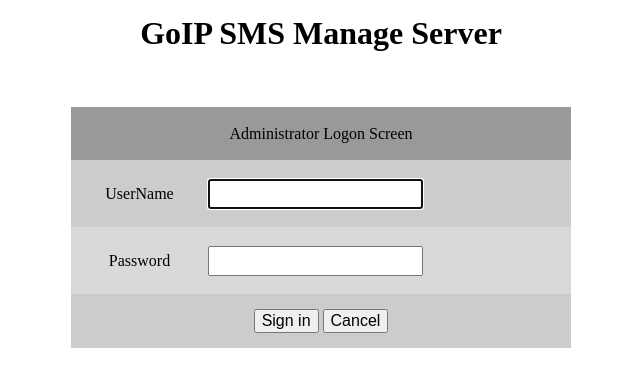
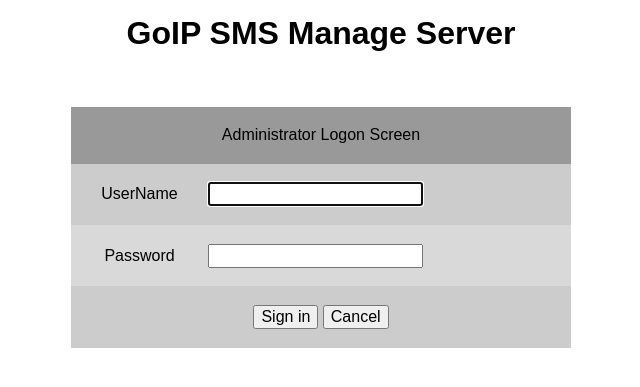
Before and after one commit to LaryHUB/smscentr, a PHP site: page /all_cmd.php in a window 1280 px wide. Shown: the top 387 px of the page, without its empty margins (319-959 px from the left). Run offline with PHP 8.4, Linux system fonts and the light colour scheme; data comes from the database, SQL or seed files in the repository.

Commit message:
Stabilize legacy UI layout

```diff
--- a/goip/style.css
+++ b/goip/style.css
@@ -1,30 +1,38 @@
 BODY
 {
-	FONT-FAMILY: "藥胎";
+	FONT-FAMILY: Arial, Helvetica, sans-serif;
 	FONT-SIZE: 12pt;
 	text-decoration: none;
 	line-height: 150%;
 	background-color: #FBFDFF;
+	box-sizing: border-box;
 }
 TD
 {
-	FONT-FAMILY: "藥胎";
+	FONT-FAMILY: Arial, Helvetica, sans-serif;
 	FONT-SIZE: 12pt;
+	vertical-align: middle;
 }
 Input
 {
 	FONT-SIZE: 12pt;
 	HEIGHT: 24px;
+	vertical-align: middle;
+	box-sizing: border-box;
 }
 Button
 {
 	FONT-SIZE: 12pt;
 	HEIGHT: 24px;
+	vertical-align: middle;
+	box-sizing: border-box;
 }
 Select
 {
 	FONT-SIZE: 12pt;
 	HEIGHT: 24px;
+	vertical-align: middle;
+	box-sizing: border-box;
 }
 A
 {
@@ -147,20 +155,28 @@ TABLE TD.marked {
 	width:80px;
 	height:40px;
 }
-.textarea {
-	font-size: 18px;
-}
-
-.goip-table-filter {
-	margin: 6px 0;
-	width: 220px;
-	height: 22px;
-	border: 1px solid #215DC6;
-	padding: 2px 6px;
-	font-family: helvetica, arial;
-	font-size: 12px;
-}
+	.textarea {
+		font-size: 18px;
+	}
 
 .goip-enhanced tr {
 	cursor: pointer;
 }
+
+td input,
+td select,
+td button,
+td textarea {
+	margin-top: 1px;
+	margin-bottom: 1px;
+}
+
+input[type="checkbox"],
+input[type="radio"] {
+	height: auto;
+	vertical-align: middle;
+}
+
+input[type="hidden"] {
+	height: 0;
+}
```
Also changed, not shown: 1 other file.
